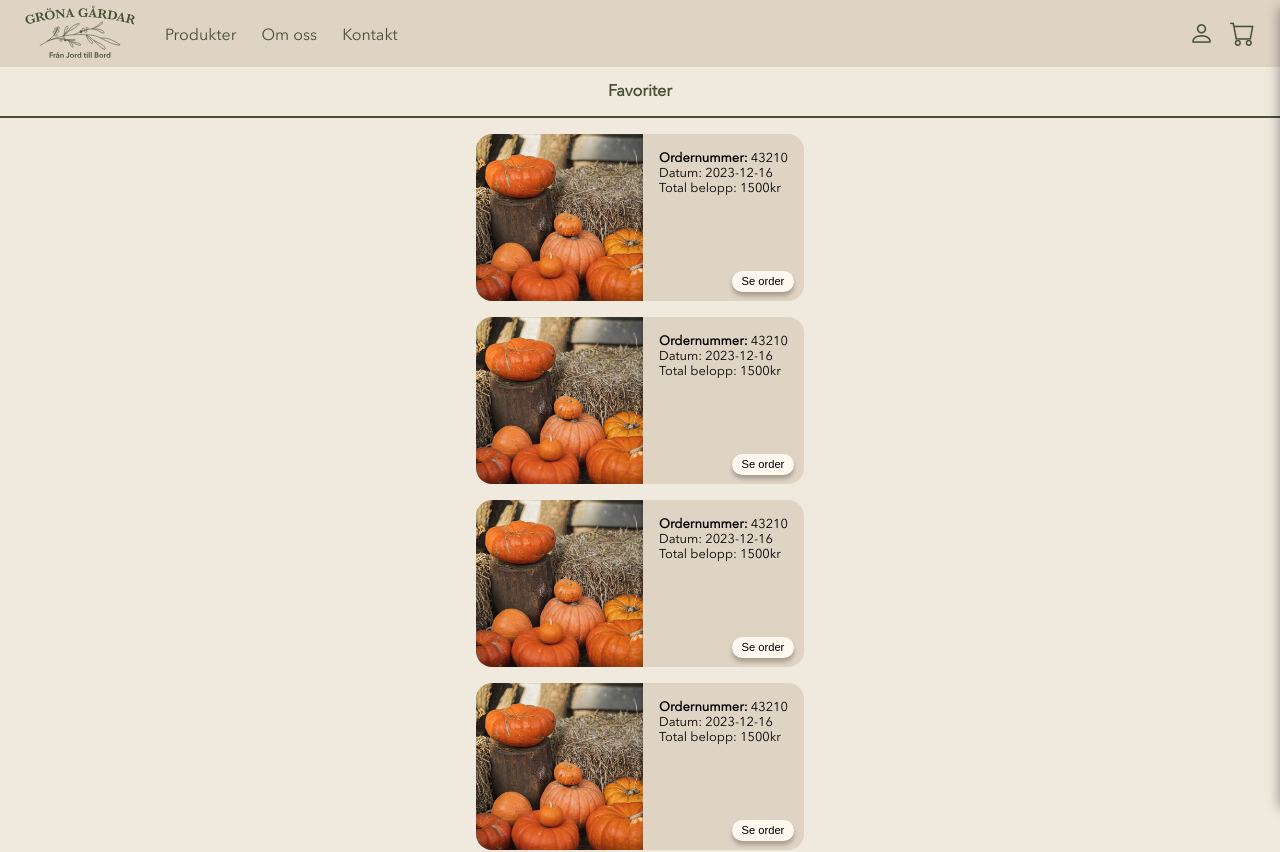
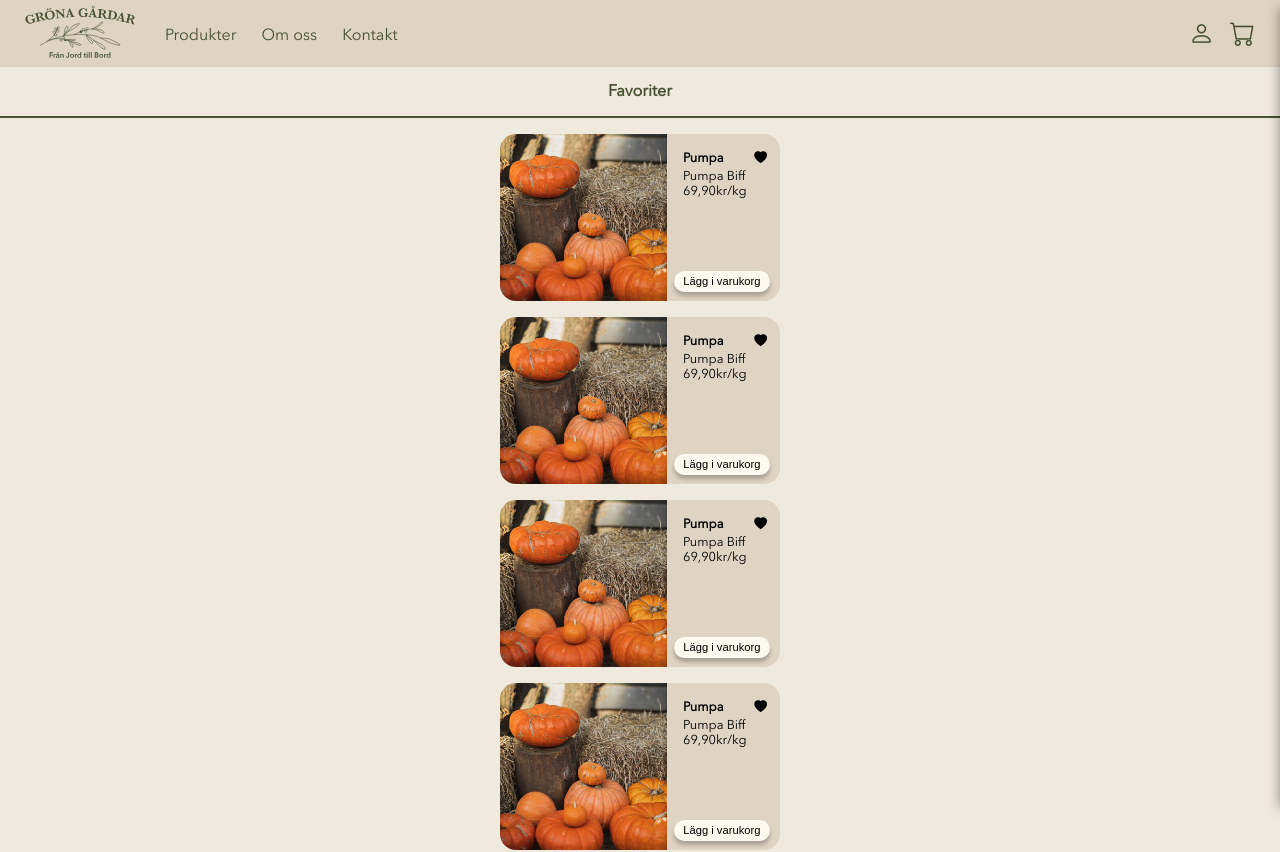
Before and after one commit to f1schhh/Grona-gardar, a Vue app: page /favorites in a window 1280 px wide. Shown: the top 852 px of the page. Built offline with nearby package versions, Linux system fonts and the light colour scheme.

Commit message:
Utkast för utseende klar: FavoritesView.vue

```diff
--- a/src/views/FavoritesView.vue
+++ b/src/views/FavoritesView.vue
@@ -56,6 +56,7 @@ main {
     position: relative;
     font-size: 0.8rem;
     font-weight: lighter;
+    width: 17.5rem;
 }
 
 .img-wrapper {
@@ -81,6 +82,22 @@ main {
 
 .order_summary {
     padding: 1rem;
+}
+
+.order_summary h3 {
+    font-size: 0.8rem;
+    padding: 0rem;
+    padding-bottom: 0.2rem;
+}
+
+.h3_and_heart {
+    padding: 0rem;
+}
+
+.button_like {
+    display: flex;
+    position: absolute;
+    right: 13px;
 }
 
 .button_seeOrder {
@@ -125,12 +142,17 @@ main {
                     </div>
                     <div class="summar_and_button">
                         <div class="order_summary">
-                            <p><span>Ordernummer:</span> 43210</p>
-                            <p>Datum: 2023-12-16</p>
-                            <p>Total belopp: 1500kr</p>
+                            <div class="h3_and_heart">
+                                <h3>Pumpa</h3>
+                                <div class="button_like">
+                                    <i class="bi bi-heart-fill"></i>
+                                </div>
+                            </div>
+                            <p>Pumpa Biff</p>
+                            <p>69,90kr/kg</p>
                         </div>
                         <div class="button_seeOrder_div">
-                            <button class="button_seeOrder">Se order</button>
+                            <button class="button_seeOrder">Lägg i varukorg</button>
                         </div>
                     </div>
                 </li>
@@ -141,12 +163,17 @@ main {
                     </div>
                     <div class="summar_and_button">
                         <div class="order_summary">
-                            <p><span>Ordernummer:</span> 43210</p>
-                            <p>Datum: 2023-12-16</p>
-                            <p>Total belopp: 1500kr</p>
+                            <div class="h3_and_heart">
+                                <h3>Pumpa</h3>
+                                <div class="button_like">
+                                    <i class="bi bi-heart-fill"></i>
+                                </div>
+                            </div>
+                            <p>Pumpa Biff</p>
+                            <p>69,90kr/kg</p>
                         </div>
                         <div class="button_seeOrder_div">
-                            <button class="button_seeOrder">Se order</button>
+                            <button class="button_seeOrder">Lägg i varukorg</button>
                         </div>
                     </div>
                 </li>
@@ -156,12 +183,17 @@ main {
                     </div>
                     <div class="summar_and_button">
                         <div class="order_summary">
-                            <p><span>Ordernummer:</span> 43210</p>
-                            <p>Datum: 2023-12-16</p>
-                            <p>Total belopp: 1500kr</p>
+                            <div class="h3_and_heart">
+                                <h3>Pumpa</h3>
+                                <div class="button_like">
+                                    <i class="bi bi-heart-fill"></i>
+                                </div>
+                            </div>
+                            <p>Pumpa Biff</p>
+                            <p>69,90kr/kg</p>
                         </div>
                         <div class="button_seeOrder_div">
-                            <button class="button_seeOrder">Se order</button>
+                            <button class="button_seeOrder">Lägg i varukorg</button>
                         </div>
                     </div>
                 </li>
@@ -171,12 +203,17 @@ main {
                     </div>
                     <div class="summar_and_button">
                         <div class="order_summary">
-                            <p><span>Ordernummer:</span> 43210</p>
-                            <p>Datum: 2023-12-16</p>
-                            <p>Total belopp: 1500kr</p>
+                            <div class="h3_and_heart">
+                                <h3>Pumpa</h3>
+                                <div class="button_like">
+                                    <i class="bi bi-heart-fill"></i>
+                                </div>
+                            </div>
+                            <p>Pumpa Biff</p>
+                            <p>69,90kr/kg</p>
                         </div>
                         <div class="button_seeOrder_div">
-                            <button class="button_seeOrder">Se order</button>
+                            <button class="button_seeOrder">Lägg i varukorg</button>
                         </div>
                     </div>
                 </li>
```
